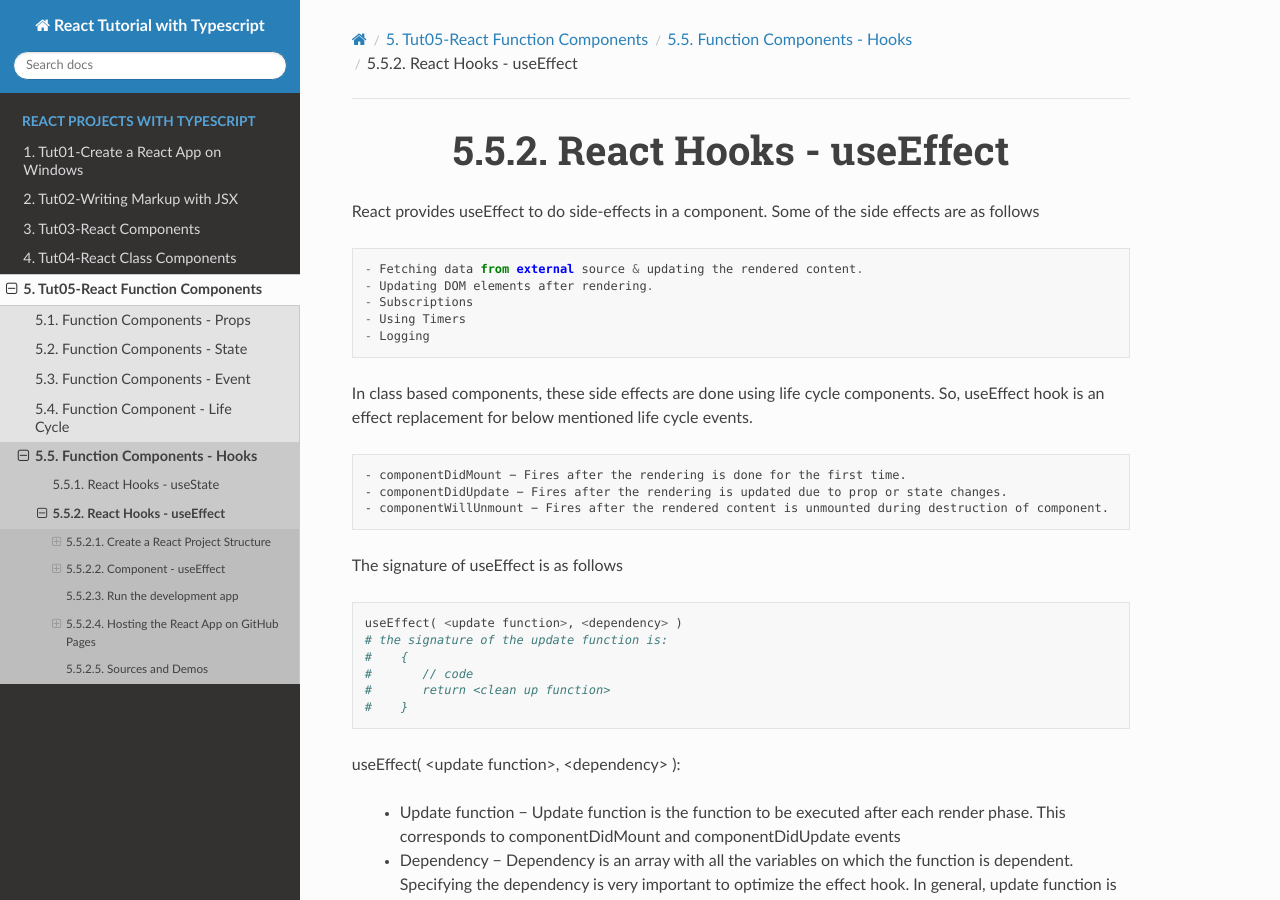
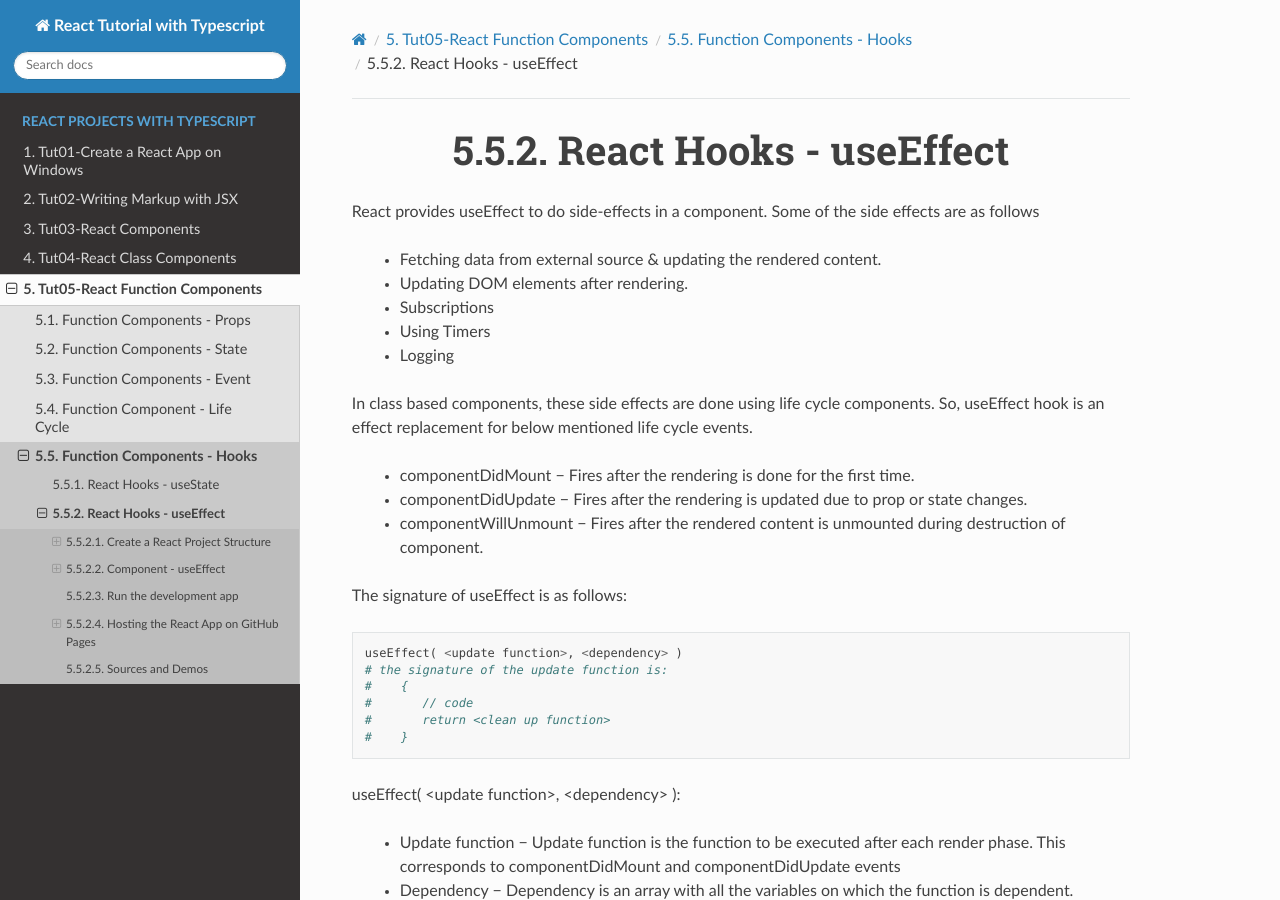
Before and after one commit to david-ggs-230/react-projects-docs, a Sphinx documentation site: the page built from docs/react-app-ts/tut05-function-components-hooks-useeffect.rst, in a window 1280 px wide and 900 px high. Built offline with Sphinx 7.4.7 and the Read the Docs theme 3.1.0, drawn with Linux system fonts in a browser that asks for light colours.

Commit message:
Add files via upload

```diff
--- a/docs/react-app-ts/tut05-function-components-hooks-useeffect.rst
+++ b/docs/react-app-ts/tut05-function-components-hooks-useeffect.rst
@@ -14,7 +14,7 @@
 React Hooks - useEffect
 ##################################################################################################
 
-React provides useEffect to do side-effects in a component. Some of the side effects are as follows ::
+React provides useEffect to do side-effects in a component. Some of the side effects are as follows
 
     - Fetching data from external source & updating the rendered content.
     - Updating DOM elements after rendering.
@@ -22,20 +22,20 @@ React provides useEffect to do side-effects in a component. Some of the side eff
     - Using Timers
     - Logging
 
-In class based components, these side effects are done using life cycle components. So, useEffect hook is an effect replacement for below mentioned life cycle events. ::
+In class based components, these side effects are done using life cycle components. So, useEffect hook is an effect replacement for below mentioned life cycle events.
 
     - componentDidMount − Fires after the rendering is done for the first time.
     - componentDidUpdate − Fires after the rendering is updated due to prop or state changes.
     - componentWillUnmount − Fires after the rendered content is unmounted during destruction of component.
 
-The signature of useEffect is as follows ::
+The signature of useEffect is as follows: ::
 
-    useEffect( <update function>, <dependency> )
-    # the signature of the update function is:
-    #    {
-    #       // code
-    #       return <clean up function>
-    #    }
+        useEffect( <update function>, <dependency> )
+        # the signature of the update function is:
+        #    {
+        #       // code
+        #       return <clean up function>
+        #    }
 
 useEffect( <update function>, <dependency> ):
 
```
